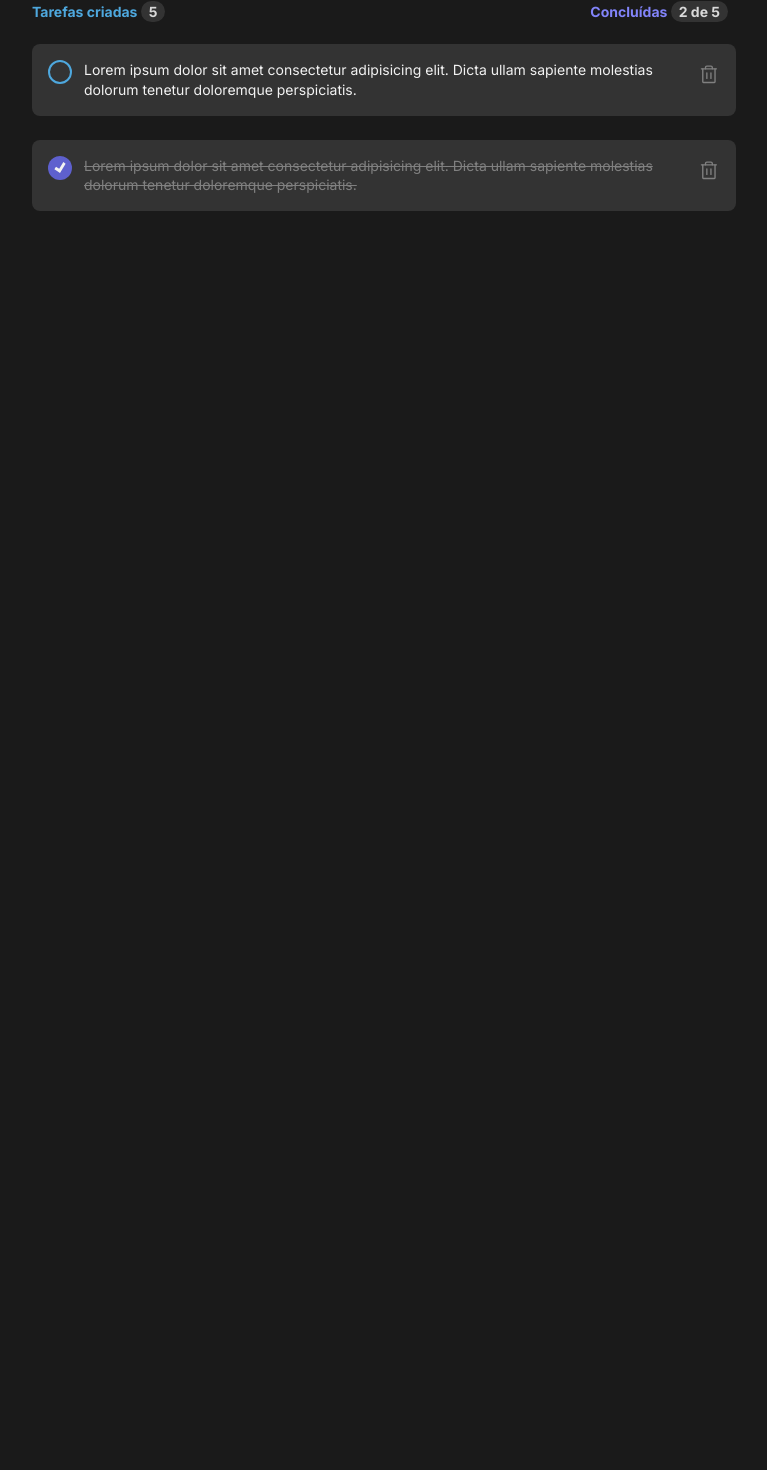
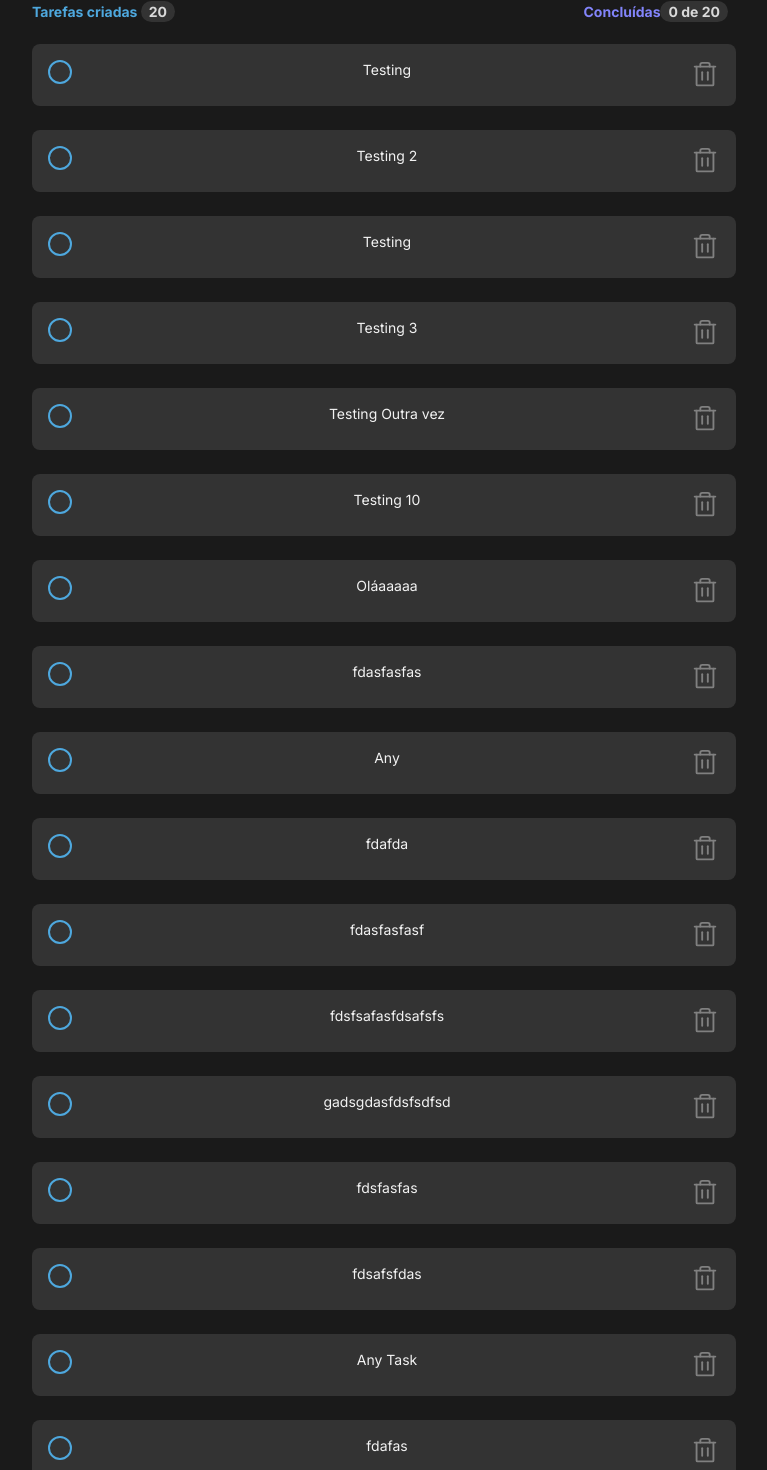
Before and after one commit to israelcarneiro/ignite-2022-desafio-praticando-conceitos, a React (Vite) app: page / in a window 1280 px wide. Shown: the part 352-1822 px from the top of the page, without its empty margins (256-1023 px from the left). Before the commit the page ends 800 px from the top, so only its background shows below. Built offline with nearby package versions, Linux system fonts and the light colour scheme; data requests are answered from the project's data file.

Commit message:
feat: should be able to render all tasks from json-server and check them

```diff
--- a/db.json
+++ b/db.json
@@ -19,6 +19,86 @@
       "id": "h1dnubu9",
       "task": "Testing 3",
       "isDone": false
+    },
+    {
+      "id": "b3e6p6li",
+      "task": "Testing Outra vez",
+      "isDone": false
+    },
+    {
+      "id": "1dyfyapo",
+      "task": "Testing 10",
+      "isDone": false
+    },
+    {
+      "id": "bc44e600",
+      "task": "Oláaaaaa",
+      "isDone": false
+    },
+    {
+      "id": "7w761ond",
+      "task": "fdasfasfas",
+      "isDone": false
+    },
+    {
+      "id": "3gslqaey",
+      "task": "Any",
+      "isDone": false
+    },
+    {
+      "id": "lhyohk4",
+      "task": "fdafda",
+      "isDone": false
+    },
+    {
+      "id": "9apivm1g",
+      "task": "fdasfasfasf",
+      "isDone": false
+    },
+    {
+      "id": "e9ht3hq",
+      "task": "fdsfsafasfdsafsfs",
+      "isDone": false
+    },
+    {
+      "id": "47tb7gph",
+      "task": "gadsgdasfdsfsdfsd",
+      "isDone": false
+    },
+    {
+      "id": "avm0gh5v",
+      "task": "fdsfasfas",
+      "isDone": false
+    },
+    {
+      "id": "f07llsjv",
+      "task": "fdsafsfdas",
+      "isDone": false
+    },
+    {
+      "id": "328ugha3",
+      "task": "Any Task",
+      "isDone": false
+    },
+    {
+      "id": "3zodr71h",
+      "task": "fdafas",
+      "isDone": false
+    },
+    {
+      "id": "20mv3ohi",
+      "task": "More testing",
+      "isDone": false
+    },
+    {
+      "id": "8mg8z4w4",
+      "task": "Aloooooooo",
+      "isDone": false
+    },
+    {
+      "id": "f5onkep9",
+      "task": "fdafas",
+      "isDone": false
     }
   ]
 }
--- a/src/components/TodoComponent.module.css
+++ b/src/components/TodoComponent.module.css
@@ -53,20 +53,14 @@
   color: var(--danger)
 }
 
-
-
 .todo span {
   font-size: 0.875rem;
   line-height: 140%;
   font-weight: 400;
 }
 
-.task  {
-  text-decoration: none;
 
-}
-
-.taskScratch {
+.checkedTasks {
   text-decoration: line-through;
   color: var(--gray-300);
 }
--- a/src/components/TodoComponent.tsx
+++ b/src/components/TodoComponent.tsx
@@ -1,51 +1,81 @@
-import { useEffect } from 'react'
+import { FormEvent, useMemo, useState } from 'react'
 
 import { Trash } from 'phosphor-react'
 
-import { api } from '../utils/api'
 import styles from './TodoComponent.module.css'
 
-export function TodoComponent() {
-  const isChecked = true
+interface Task {
+  id: string
+  task: string
+  isDone: boolean
+}
 
-  useEffect(() => {
-    const loadTasks = async () => {
-      const response = await api.get('/tasks')
-      // console.log(response)
+interface TodoComponentProps {
+  tasks: Task[]
+}
+
+export function TodoComponent({ tasks }: TodoComponentProps) {
+  const [checked, setChecked] = useState<any>([])
+
+  const handleChecked = (event: FormEvent<HTMLInputElement>) => {
+    let checkedTasks = [...checked]
+
+    if (event.currentTarget.checked) {
+      checkedTasks = [...checked, event.currentTarget.value]
+    } else {
+      checkedTasks.splice(checked.indexOf(event.currentTarget.value), 1)
     }
-    loadTasks()
-  }, [])
+
+    setChecked(checkedTasks)
+    console.log(checked)
+  }
+
+  const isChecked = (item: string) => {
+    return checked.includes(item)
+      ? 'styles.checkedTasks'
+      : 'styles.notCheckedTasks'
+  }
+
+  const tasksCount = useMemo(() => {
+    const count = tasks.length
+    return count
+  }, [tasks])
+
+  const tasksDone = useMemo(() => {
+    const done = tasks.filter(task => task.isDone === true).length
+    return done
+  }, [tasks])
 
   return (
     <div className={styles.wrapper}>
       <div className={styles.header}>
         <h6>
-          Tarefas criadas <span>5</span>
+          Tarefas criadas <span>{tasksCount}</span>
         </h6>
         <h6>
-          Concluídas <span>2 de 5</span>
+          Concluídas
+          <span>
+            {tasksDone} de {tasksCount}
+          </span>
         </h6>
       </div>
-      <div className={styles.todo}>
-        <label className={styles.customCheckbox}>
-          <input type='checkbox' />
-        </label>
-        <span className={styles.task}>
-          Lorem ipsum dolor sit amet consectetur adipisicing elit. Dicta ullam
-          sapiente molestias dolorum tenetur doloremque perspiciatis.
-        </span>
-        <Trash size={30} />
-      </div>
-      <div className={styles.todo}>
-        <label className={styles.customCheckbox}>
-          <input type='checkbox' checked />
-        </label>
-        <span className={isChecked ? styles.taskScratch : styles.task}>
-          Lorem ipsum dolor sit amet consectetur adipisicing elit. Dicta ullam
-          sapiente molestias dolorum tenetur doloremque perspiciatis.
-        </span>
-        <Trash size={30} />
-      </div>
+      {tasks.map(task => (
+        <div className={styles.todo} key={task.id}>
+          <label className={styles.customCheckbox}>
+            <input type='checkbox' value={task.task} onChange={handleChecked} />
+          </label>
+          <span
+            className={
+              checked.includes(task.task)
+                ? styles.checkedTasks
+                : styles.notCheckedTasks
+            }
+          >
+            {task.task}
+          </span>
+          <Trash size={30} />
+        </div>
+      ))}
     </div>
   )
 }
```
